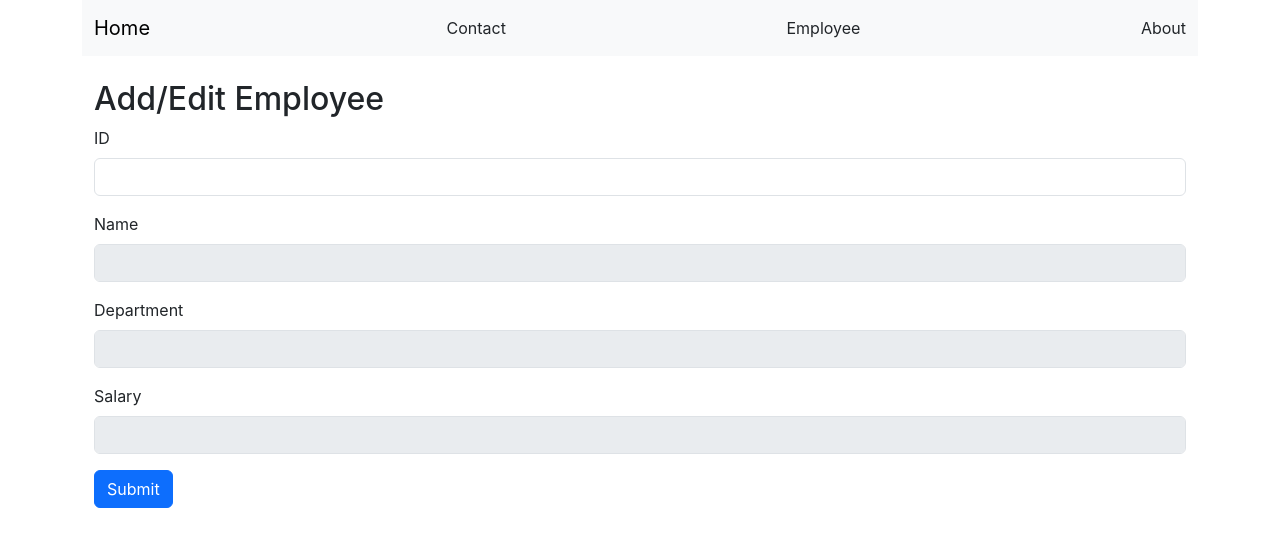
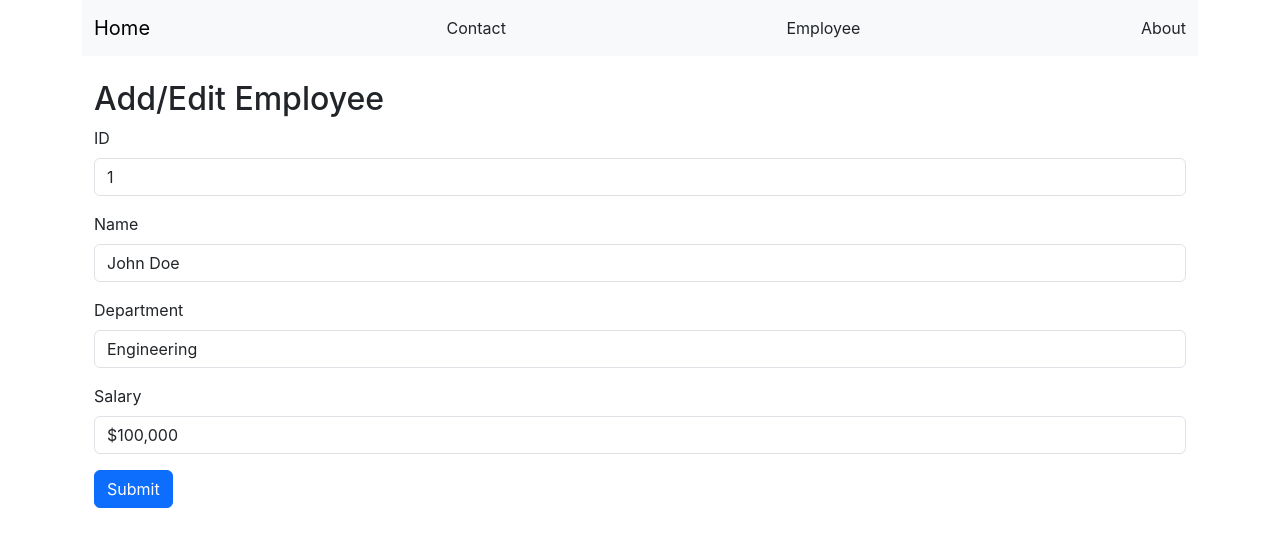
Before and after one commit to Sundarleo11/learnreact, a React (Create React App) app: page /editEmployee/1 in a window 1280 px wide. Shown: the top 546 px of the page. Built offline with nearby package versions, Linux system fonts and the light colour scheme; data requests are answered from the project's data file.

Commit message:
updated put API as post API

```diff
--- a/src/AddEmployee.js
+++ b/src/AddEmployee.js
@@ -1,15 +1,27 @@
-import React, { useState } from "react";
-import { useNavigate } from "react-router-dom";
+import React, { useState, useEffect } from "react";
+import { useNavigate, useParams } from "react-router-dom";
 import "bootstrap/dist/css/bootstrap.min.css";
+import useFetch from "./useFetch"
 
 function AddEmployee({ setEmployees }) {
-    const navigate = useNavigate();
+  const navigate = useNavigate();
+  const { id } = useParams();
+  const { employees} = useFetch(
+    id ? `http://localhost:3001/employees/${id}` : null
+  );
+
   const [employee, setEmployee] = useState({
     id: "",
     name: "",
     department: "",
     salary: "",
   });
+
+  useEffect(() => {
+    if (id && employees) {
+      setEmployee(employees);
+    }
+  }, [id, employees]);
 
   const handleChange = (e) => {
     const { name, value } = e.target;
@@ -33,7 +45,7 @@ function AddEmployee({ setEmployees }) {
         setEmployees((prevEmployees) => [...prevEmployees, data]); // Update the state with the new employee
         navigate(-1); // Navigate back to the previous page after submission
         // Reset form after submission
-       /// setEmployee({ id: "", name: "", department: "", salary: "" });
+        /// setEmployee({ id: "", name: "", department: "", salary: "" });
       })
       .catch((error) => {
         console.error("Error adding employee:", error);
@@ -94,7 +106,7 @@ function AddEmployee({ setEmployees }) {
             Salary
           </label>
           <input
-            type="number"
+            type="text"
             className="form-control"
             id="salary"
             name="salary"
--- a/src/App.js
+++ b/src/App.js
@@ -41,7 +41,7 @@ function App() {
         />
         <Route path="/employeeDetails/:id" element={<EmployeeDetails />} />
         <Route path="/addEmployee" element={<AddEmployee setEmployees={setEmployees} />} />
-        <Route path="/editEmployee/:id" element={<AddEmployee />} />
+        <Route path="/editEmployee/:id" element={<AddEmployee setEmployees={setEmployees} />} />
       </Routes>
     </div>
   );
--- a/src/EmployeeDetails.js
+++ b/src/EmployeeDetails.js
@@ -1,5 +1,5 @@
 import { useParams, useNavigate } from 'react-router-dom'
-import useFetch from "./useFetch";
+import useFetch from "./useFetch"
 import 'bootstrap/dist/css/bootstrap.min.css';
 
 function EmployeeDetails() {
--- a/src/db/db.json
+++ b/src/db/db.json
@@ -77,6 +77,18 @@
       "name": "Vikram",
       "department": "business ",
       "salary": "123456"
+    },
+    {
+      "id": "10",
+      "name": "sundar",
+      "department": "FSE",
+      "salary": "$100,000"
+    },
+    {
+      "id": "10",
+      "name": "sundar",
+      "department": "FSE",
+      "salary": "$100,000"
     }
   ],
   "departments": [
--- a/src/useFetch.js
+++ b/src/useFetch.js
@@ -6,6 +6,12 @@ const useFetch = (url) => {
   const [error, setError] = useState(null);
 
   useEffect(() => {
+    if (!url) {
+      setIsLoading(false);
+      setError("No URL provided");
+      return; // Ensure no cleanup function is returned when URL is not provided
+    }
+
     const abortCont = new AbortController();
     const signal = abortCont.signal;
     fetch(url, { signal: signal })
@@ -33,7 +39,7 @@ const useFetch = (url) => {
     return () => {
       abortCont.abort(); // Cleanup function to abort the fetch request if the component unmounts
     };
-  }, [url]);
+  }, [url]); // Removed isLoading from dependencies to avoid unnecessary re-renders
   return { employees, isLoading, error, setEmployees };
 };
 
```
